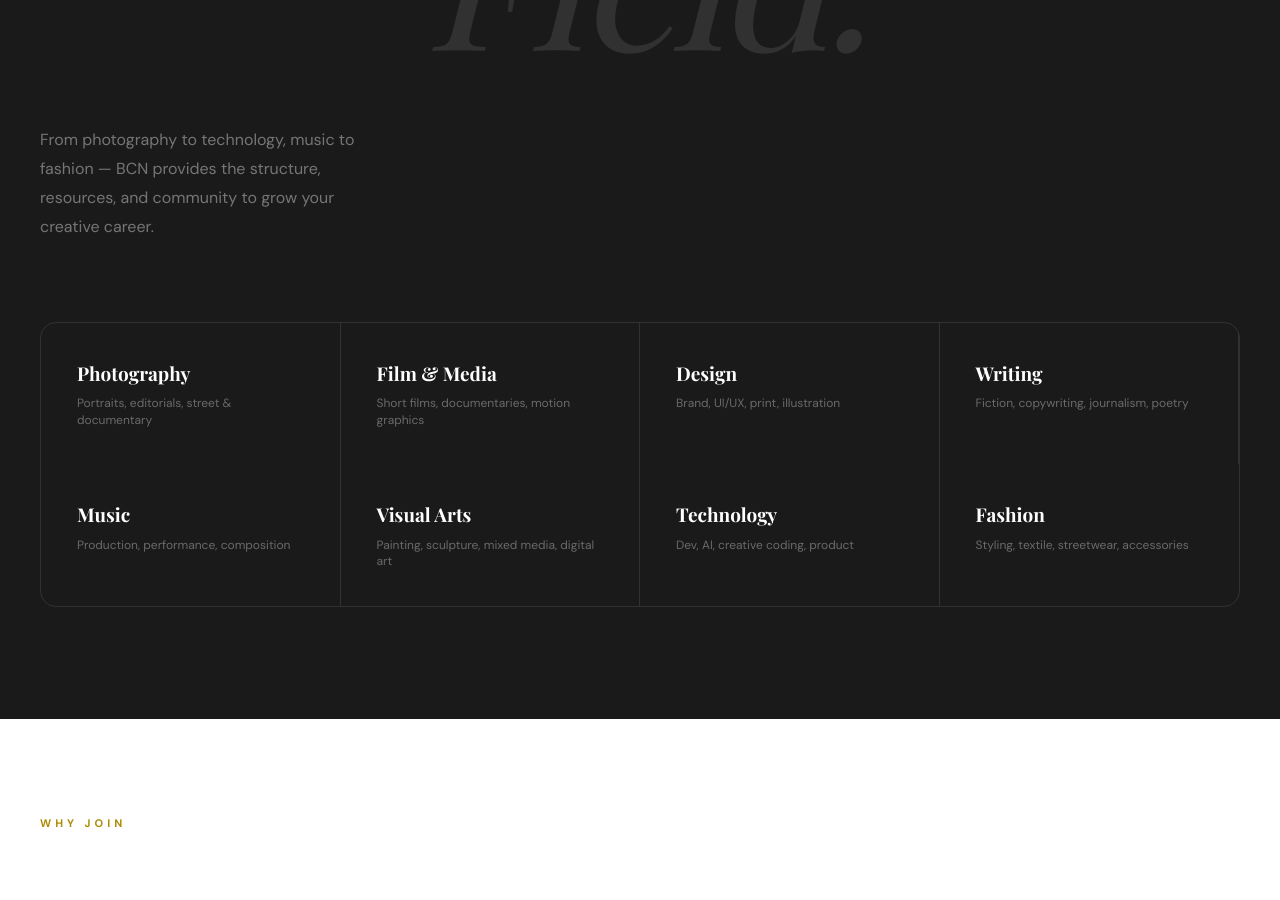
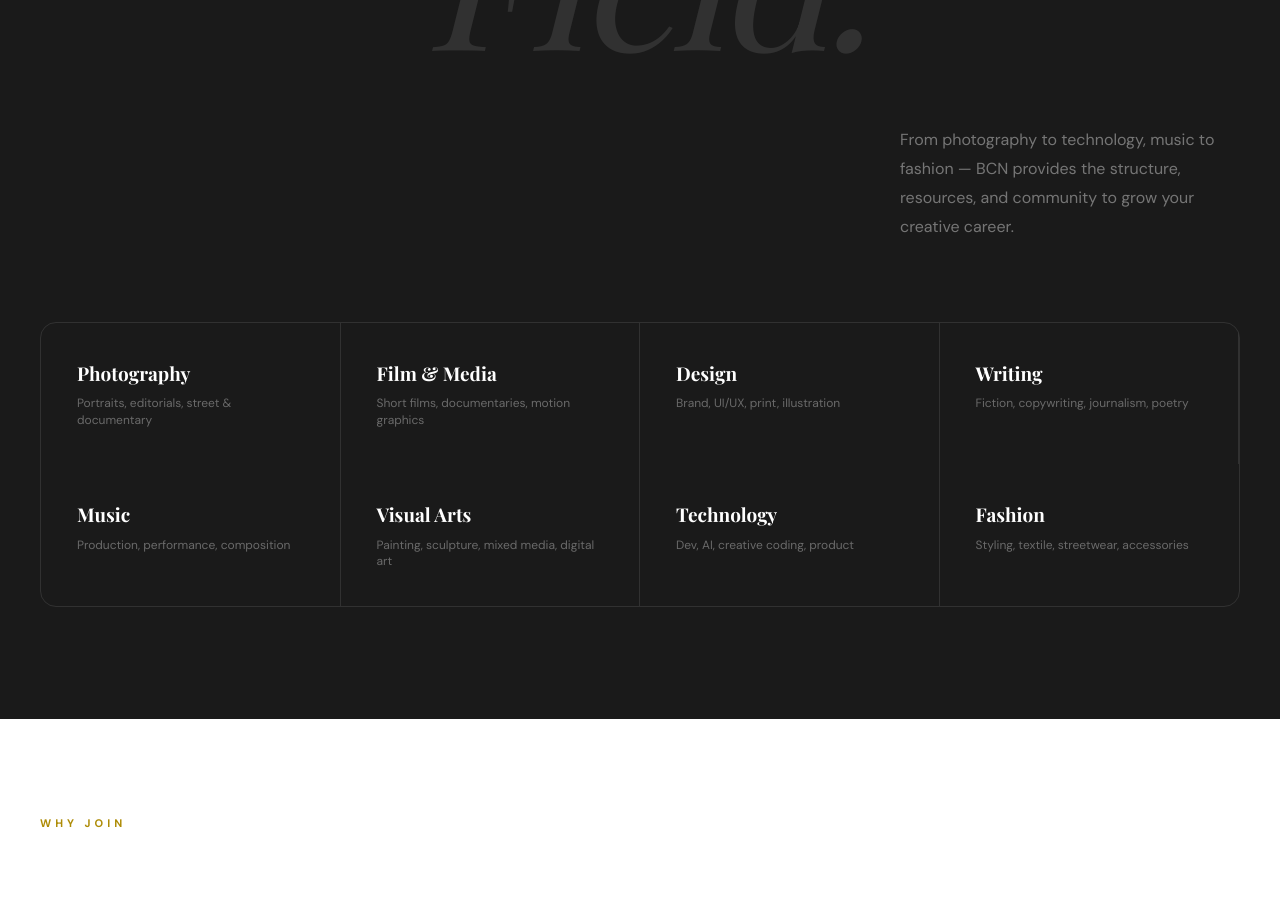
Before and after one commit to Kachi-Obata/BabcockCreatorsNetwork, a Next.js app: page / in a window 1280 px wide. Shown: the part 3060-3960 px from the top of the page. Built offline with nearby package versions, Linux system fonts and the light colour scheme.

Commit message:
move paragraph to the right side of the grid

```diff
--- a/app/components/DisciplinesGrid.tsx
+++ b/app/components/DisciplinesGrid.tsx
@@ -125,13 +125,13 @@ export default function DisciplinesGrid() {
           </motion.p>
         </div>
 
-        {/* Body copy — bottom-left */}
+        {/* Body copy — bottom-right */}
         <motion.div
           initial={{ opacity: 0, y: 20 }}
           whileInView={{ opacity: 1, y: 0 }}
           viewport={viewportOptions}
           transition={{ duration: 0.7, delay: 0.3, ease: [0.16, 1, 0.3, 1] }}
-          className="max-w-[380px] lg:max-w-[340px] mt-12 lg:mt-16"
+          className="max-w-[380px] lg:max-w-[340px] mt-12 lg:mt-16 lg:ml-auto"
         >
           <p
             className="text-white/40 text-[15px] lg:text-[16px] leading-[1.8]"
```
